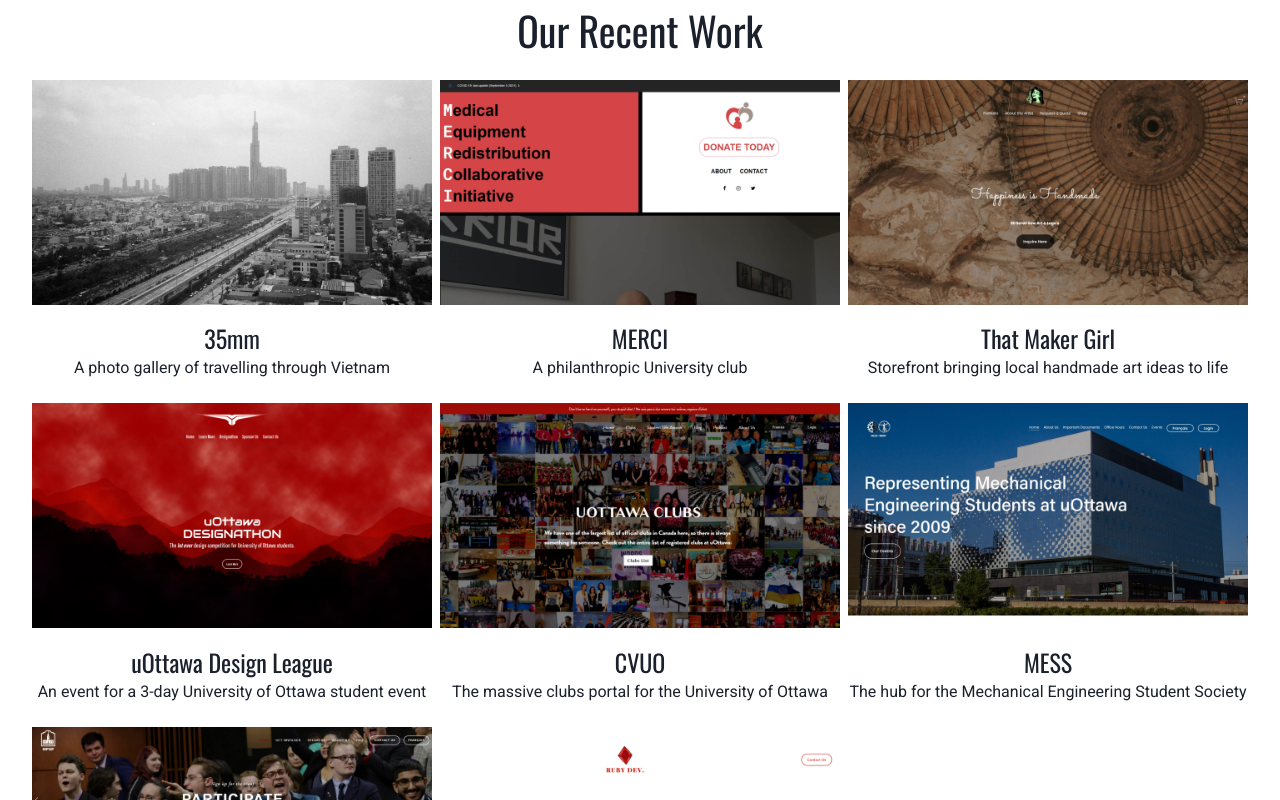
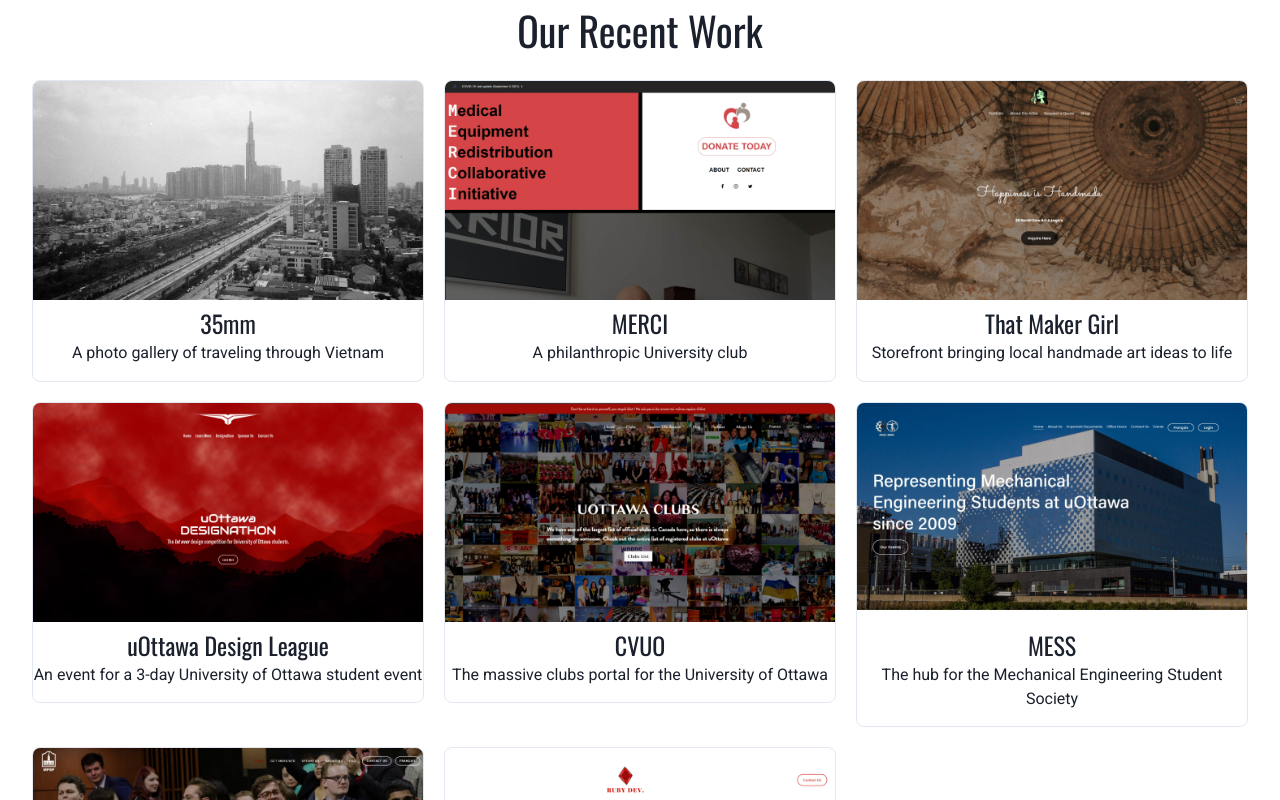
Before and after one commit to rubydevco/rubydev-tempsite, a React (Create React App) app: page /portfolio in a window 1280 px wide. Shown: the top 800 px of the page. Built offline with nearby package versions, Linux system fonts and the light colour scheme.

Commit message:
april update

```diff
--- a/src/App.css
+++ b/src/App.css
@@ -140,6 +140,12 @@
 
 /* All the CSS for the portfolio */
 
+.portfolio-box {
+  transition-duration: 0.2s;
+}
+.portfolio-box:hover {
+  transform: scale(1.05);
+}
 .portfolio h2 {
   font-family: 'Oswald', sans-serif;
   text-align: center;
@@ -151,7 +157,7 @@
   font-family: 'Oswald', sans-serif;
   font-size: 1.5rem;
   text-align: center;
-  margin-top: 1.9vh;
+  margin-top: 5px;
 }
 .portfolio-image-caption {
   font-family: 'Roboto', sans-serif;
--- a/src/components/GettingStarted/PriceBlocks.js
+++ b/src/components/GettingStarted/PriceBlocks.js
@@ -26,35 +26,35 @@
     point2: 'Fast Loading',
     point2Description:
       'Any visitor to your site will be impressed on how fast each page loads.',
-    point3: "Simple Edits",
+    point3: "Edit and create new Pages",
     point3Description:
-      'To keep things simple, your site will have limited ability to make changes, such as change text or create new blog posts.',
+      'Easily and intuitively add new blog pages or edit existing ones',
     point4: '5 Unique Pages',
-    point4Description: 'Get 5 beautifully designed unique pages for your website. ',
+    point4Description: 'Get 5 beautifully designed unique pages for your website',
     point5: 'Perfect for simple Portfolios or blogs',
     point5Description:
       "A no-frills get the job done website showcasing what you're all about.",
-    price: '$300',
+    price: '$500',
   };
   const professionalSite = {
     title: 'PROFESSIONAL',
     description:
       'Put your organization on the (internet) map with a professional site. Leave your visitors in awe every time. And be able to update your site without writing code.',
-    point1: 'Professional, Fancy & Custom Built For You',
+    point1: 'Custom Built For You',
     point1Description:
-      "Get a slick website using unique features that's built from scratch to match you and your business perfectly.",
+      "Includes all features of the Basic Website, but with any extra fancy features that your site will desire",
     point2: 'Fast Loading',
     point2Description:
       'Any visitor to your site will be impressed on how fast each page loads.',
-    point3: 'Add & Change Features',
+    point3: 'Advanced Features',
     point3Description:
-      'Have the ability to edit aspects of your site yourself, without ever having to write a single line of code.',
+      'Custom coded components on your site that will allow you or your viewers to interact with your site',
     point4: '5-10 Unique Pages',
     point4Description: 'Get up to 10 content filled pages, all custom made. ',
     point5: 'Great for Making an Impression',
     point5Description:
       'Carve a unique corner on the internet with your website that will wow your audience',
-    price: '$500',
+    price: '$700',
   };
   const ecommerceSite = {
     title: 'E-COMMERCE',
--- a/src/components/Portfolio/Portfolio.js
+++ b/src/components/Portfolio/Portfolio.js
@@ -18,7 +18,7 @@
       img: thirtyfivemm,
       link: 'https://www.35mm.website/',
       title: '35mm',
-      caption: 'A photo gallery of travelling through Vietnam',
+      caption: 'A photo gallery of traveling through Vietnam',
       loaded: false,
     },
     {
@@ -87,7 +87,7 @@
 
         <SimpleGrid
           minChildWidth={{ base: '50vw', md: '15vw', lg: '30vw' }}
-          spacing={2}
+          spacing={5}
         >
           {images.map((image, key) => (
             <Link
@@ -96,10 +96,15 @@
               style={{ textDecoration: 'none' }}
               key={key}
             >
+              <div class="portfolio-box">
+              <Box bg='white' borderWidth='1px' borderRadius='lg' overflow='hidden'>
               <Sites site={image}></Sites>
+
               <div className='portfolio-image-caption'>
                 <h3>{image.title}</h3>
                 <p>{image.caption}</p>
+              </div>
+              </Box>
               </div>
             </Link>
           ))}
```
